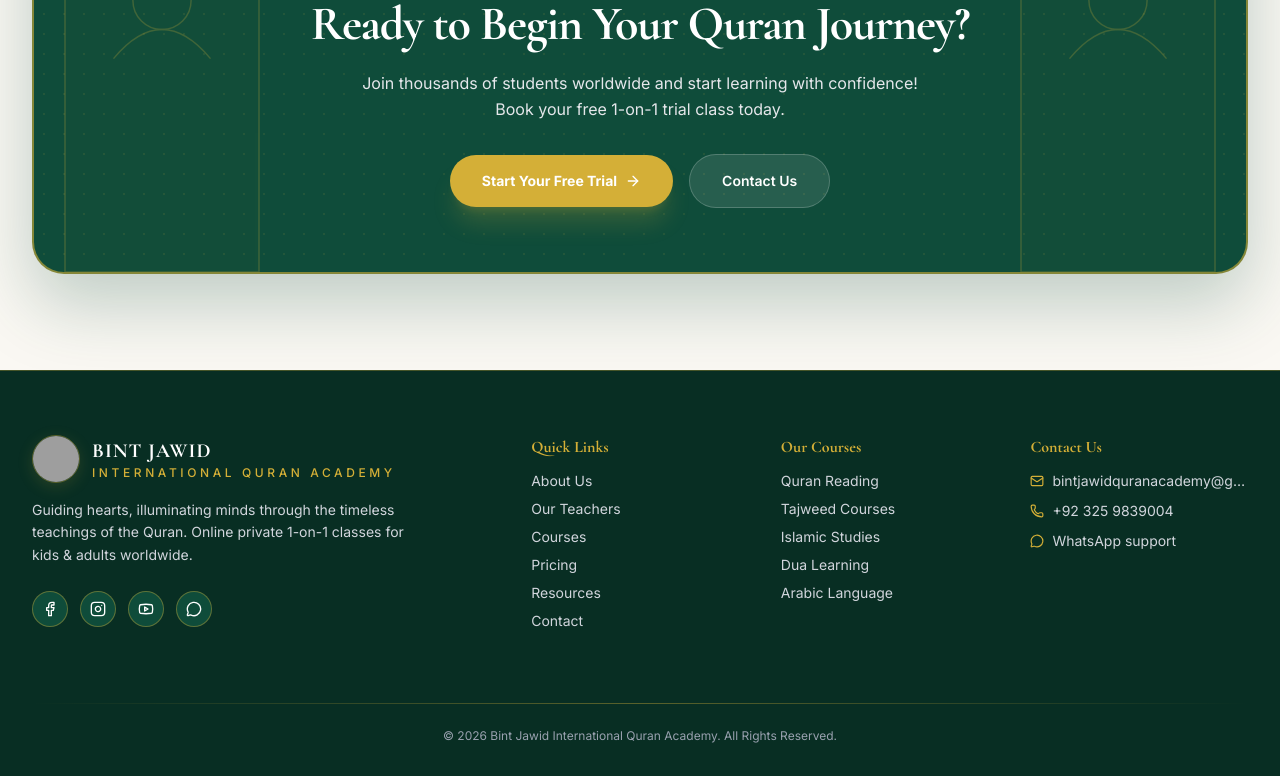
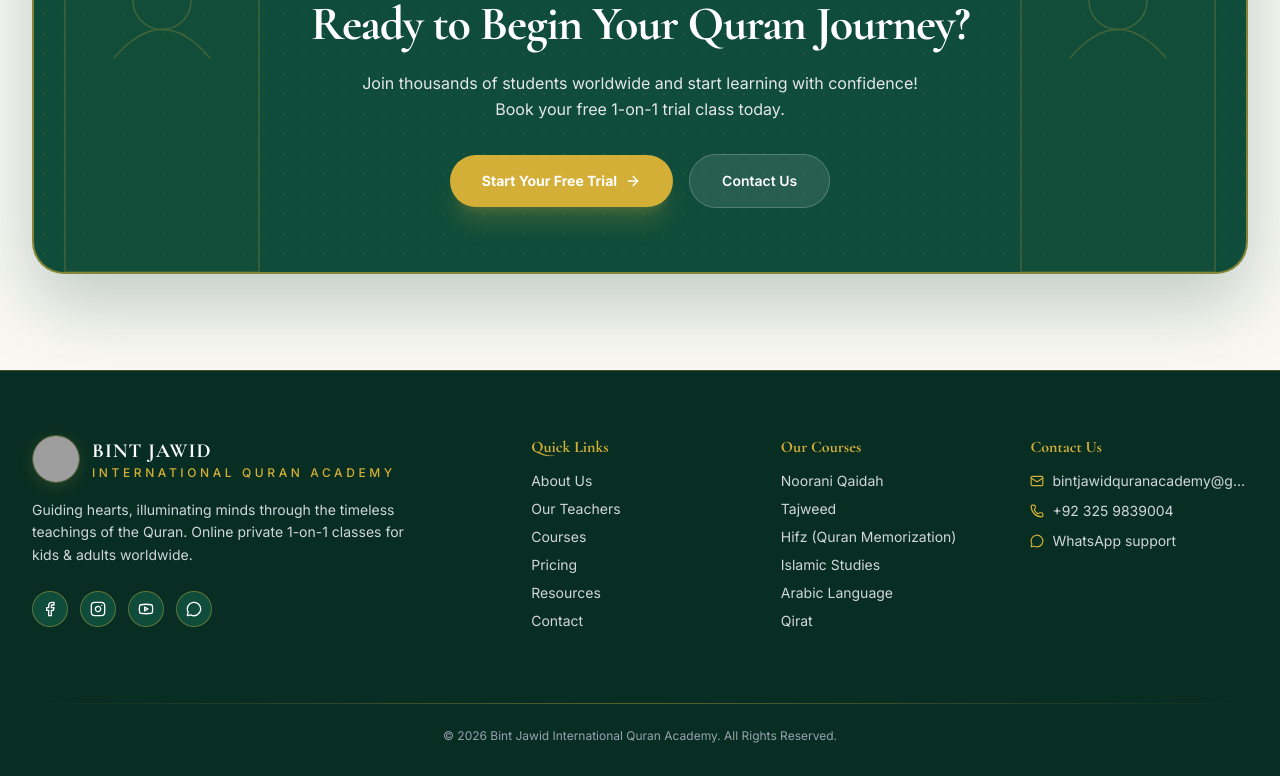
Before and after one commit to bintjawidquranacademy/website, a Next.js app: page / in a window 1280 px wide. Shown: the part 6980-7756 px from the top of the page. Built offline with nearby package versions, Linux system fonts and the light colour scheme; no server answers; grey boxes are pictures that could not be loaded.

Commit message:
Update footer courses to match courses data dynamically

```diff
--- a/components/layout/Footer.tsx
+++ b/components/layout/Footer.tsx
@@ -2,6 +2,7 @@ import Link from "next/link";
 import Image from "next/image";
 import { Phone, Mail, MessageCircle, Facebook, Instagram, Youtube } from "lucide-react";
 import { siteConfig } from "@/lib/site";
+import { courseList } from "@/lib/content";
 
 export default function Footer() {
   return (
@@ -102,21 +103,13 @@ export default function Footer() {
           <div className="space-y-3">
             <h4 className="font-display text-base font-bold text-[#D4AF37]">Our Courses</h4>
             <ul className="space-y-2 text-xs sm:text-sm text-gray-300">
-              <li>
-                <Link href="/courses/quran-reading" className="hover:text-[#D4AF37] transition-colors">Quran Reading</Link>
-              </li>
-              <li>
-                <Link href="/courses/tajweed" className="hover:text-[#D4AF37] transition-colors">Tajweed Courses</Link>
-              </li>
-              <li>
-                <Link href="/courses/islamic-studies" className="hover:text-[#D4AF37] transition-colors">Islamic Studies</Link>
-              </li>
-              <li>
-                <Link href="/courses/dua-learning" className="hover:text-[#D4AF37] transition-colors">Dua Learning</Link>
-              </li>
-              <li>
-                <Link href="/courses/arabic-language" className="hover:text-[#D4AF37] transition-colors">Arabic Language</Link>
-              </li>
+              {courseList.map((course) => (
+                <li key={course.slug}>
+                  <Link href={`/courses/${course.slug}`} className="hover:text-[#D4AF37] transition-colors">
+                    {course.title}
+                  </Link>
+                </li>
+              ))}
             </ul>
           </div>
 
```
